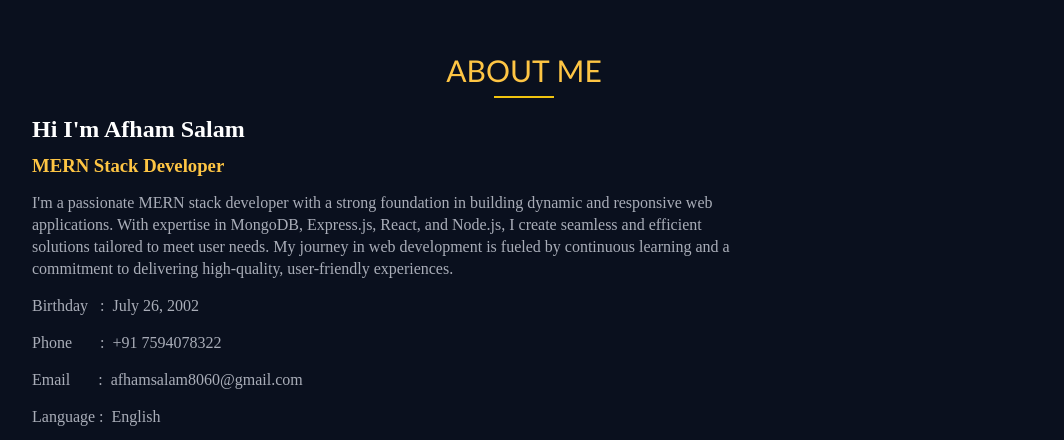
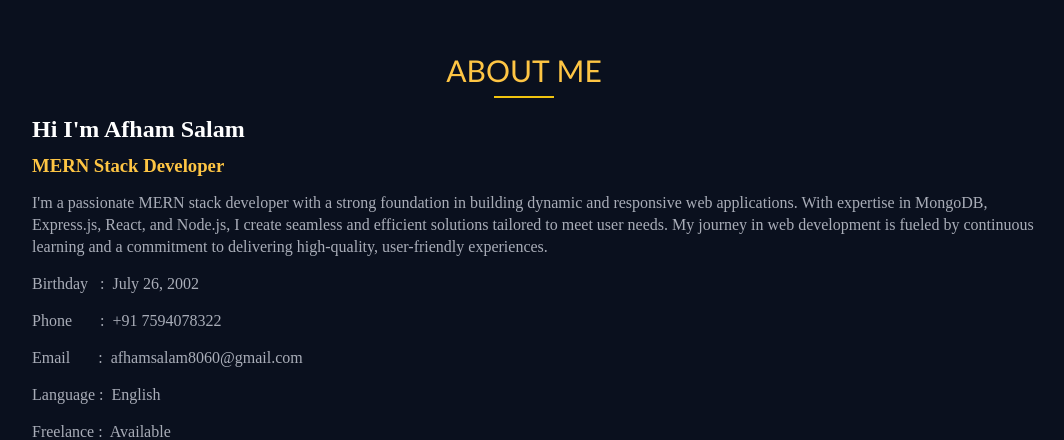
Before and after one commit to Afham-Salam/Personal-Website, a plain HTML site: page index.html in a window 1280 px wide. Shown: the part 838-1278 px from the top of the page, without its empty margins (116-1180 px from the left). Drawn offline with nearby package versions, Linux system fonts and the light colour scheme; a web font is replaced by a local one.

Commit message:
about paragraph class rem

```diff
--- a/index.html
+++ b/index.html
@@ -95,7 +95,9 @@ emailjs.init("Sy9ksp3Jx6v1FNcVr");
 
 
 
-
+      <!-- <div> <p>I'm a passionate MERN stack developer with a strong foundation in building dynamic and responsive web applications.
+        With expertise in MongoDB, Express.js, React, and Node.js, I create seamless and efficient solutions tailored to meet user needs.
+        My journey in web development is fueled by continuous learning and a commitment to delivering high-quality, user-friendly experiences.</p> -->
             <div class="about-container">
 
                 <h1>ABOUT ME</h1>
@@ -103,7 +105,7 @@ emailjs.init("Sy9ksp3Jx6v1FNcVr");
                 <div class="About-para">
                     <h2>Hi I'm Afham Salam</h2>
                     <h3 style="color:#fec544;">MERN Stack Developer</h3>
-                   <div  class="para"> <p>I'm a passionate MERN stack developer with a strong foundation in building dynamic and responsive web applications.
+                   <div> <p>I'm a passionate MERN stack developer with a strong foundation in building dynamic and responsive web applications.
                       With expertise in MongoDB, Express.js, React, and Node.js, I create seamless and efficient solutions tailored to meet user needs.
                       My journey in web development is fueled by continuous learning and a commitment to delivering high-quality, user-friendly experiences.</p></div>
 
```
